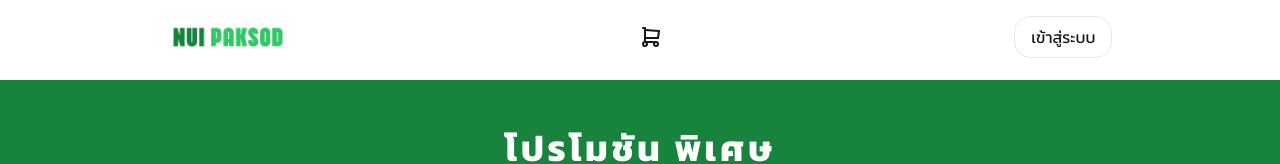
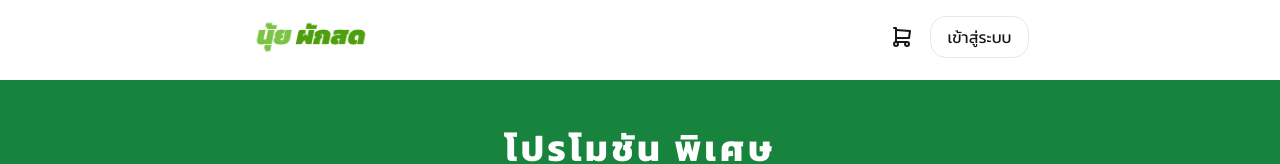
Before and after one commit to diyoooor/pak-sod-by-nui, a Next.js app: page / in a window 1280 px wide. Shown: the top 164 px of the page. Built offline with nearby package versions, Linux system fonts and the light colour scheme.

Commit message:
⚡️ Implement :: Change style navbar

```diff
--- a/app/components/Navbar/NavbarHeader.tsx
+++ b/app/components/Navbar/NavbarHeader.tsx
@@ -24,6 +24,7 @@ const NavbarHeader = () => {
             navigate.push("/");
           }}
         />
+        <div className="flex items-center">
           <ButtonLink href="/" icon={<IconShoppingCart />} />
           {isAuthenticated ? (
             <ButtonLink href="/profile" icon={<IconUser />} />
@@ -35,6 +36,7 @@ const NavbarHeader = () => {
             />
           )}
         </div>
+      </div>
     </nav>
   );
 };
```
Also changed, not shown: public/images/logo/logo.png. Lines whose indentation alone changed are shown as unchanged.
